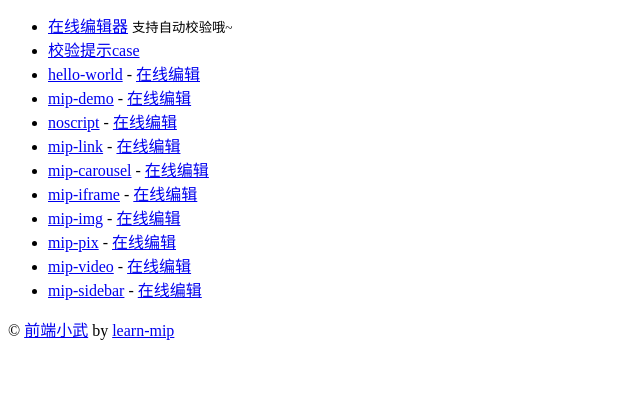
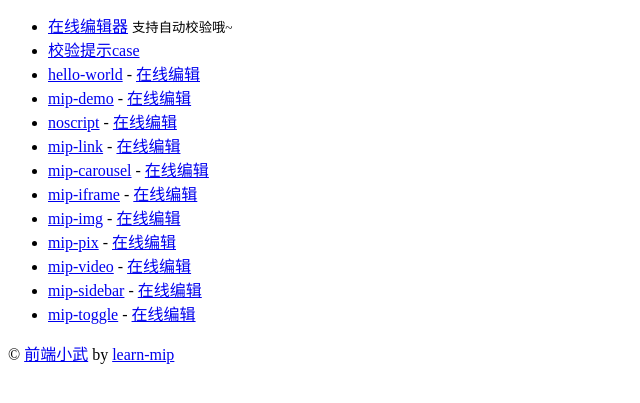
Before and after one commit to xuexb/learn-mip, a website: page index.html in a window 1280 px wide. Shown: the part 107-510 px from the top of the page, without its empty margins (0-640 px from the left). Drawn offline with Linux system fonts and the light colour scheme.

Commit message:
feat: 添加链接

```diff
--- a/index.html
+++ b/index.html
@@ -51,6 +51,9 @@
         <li>
             <a href="src/mip-sidebar">mip-sidebar</a> - <a href="editor.html?src/mip-sidebar/index.html">在线编辑</a>
         </li>
+        <li>
+            <a href="src/mip-toggle">mip-toggle</a> - <a href="editor.html?src/mip-toggle/index.html">在线编辑</a>
+        </li>
     </ul>
 
     <p>
```
